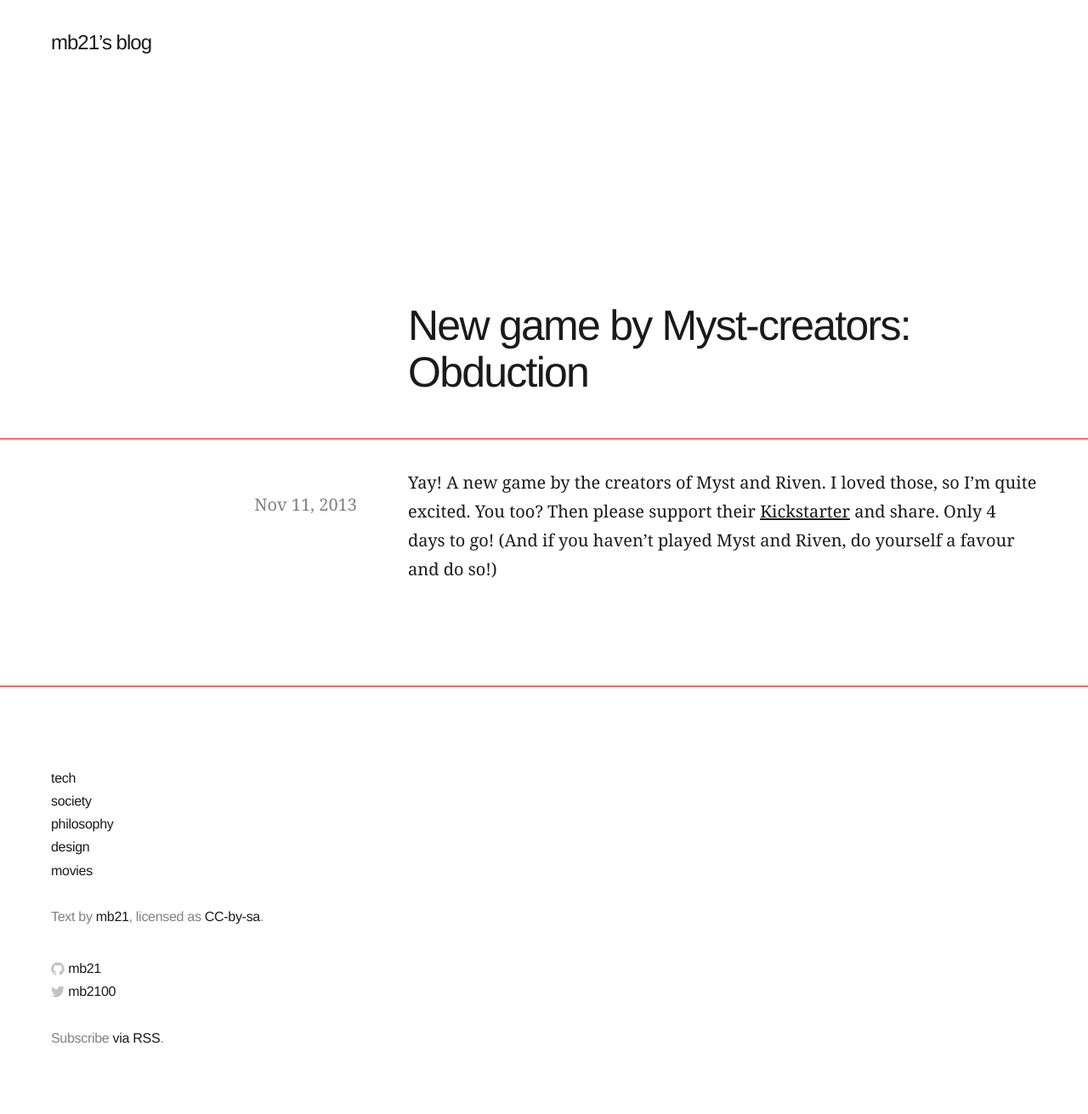
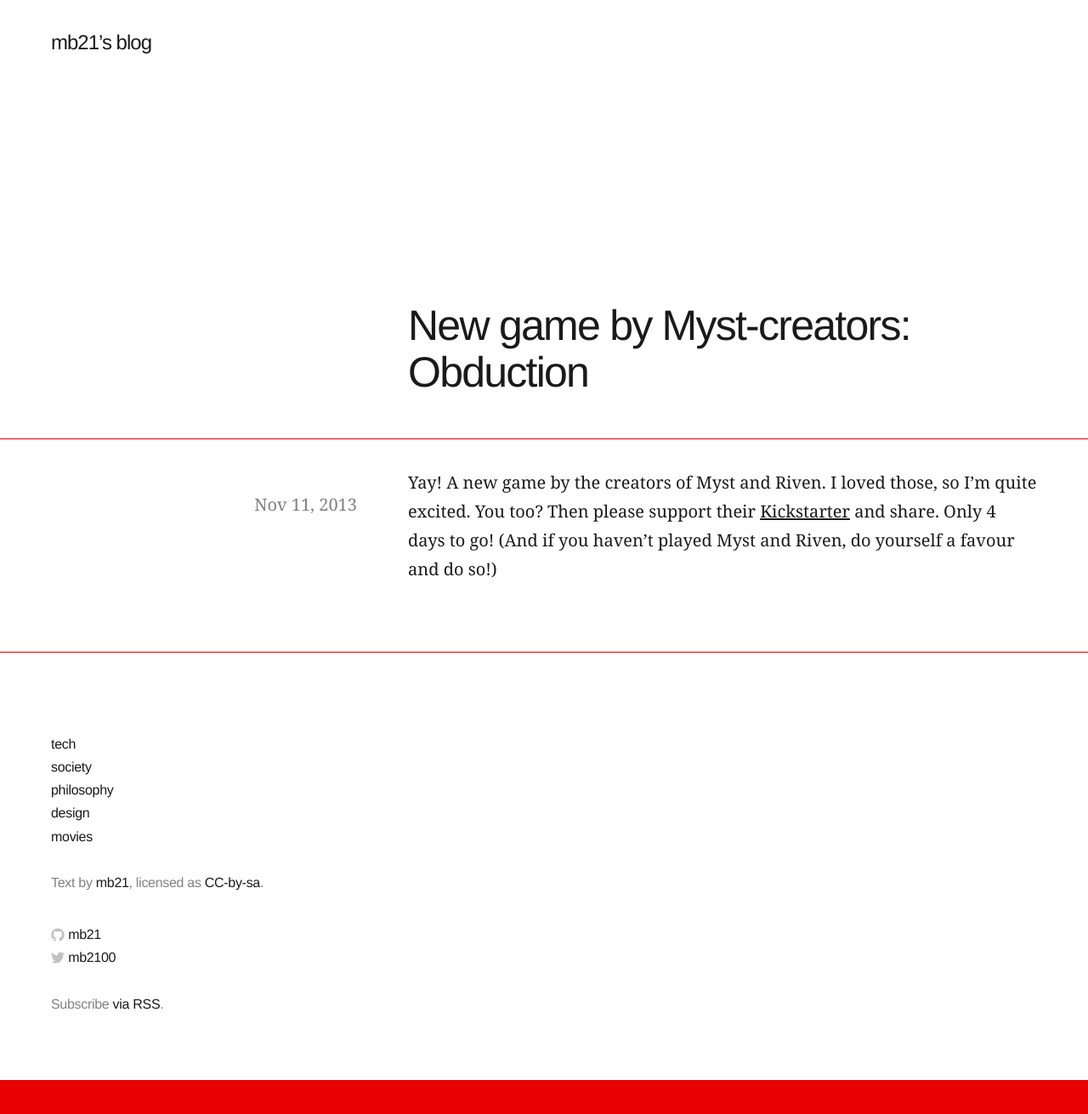
Before and after one commit to mb21/blog, a Jekyll site: the page built from _posts/2013-11-11-Obduction.md, in a window 1280 px wide. Shown: the whole page at 85% size. Built offline with Jekyll 4.4.1, drawn with Linux system fonts in a browser that asks for light colours; after the commit the page ends 1271 px from its top, so only the background shows below that.

Commit message:
Add background-color to body

```diff
--- a/css/site.scss
+++ b/css/site.scss
@@ -1,7 +1,7 @@
 ---
 ---
 :root {
-  --primary-color: red;
+  --primary-color: #e60000;
   --grey: #818181;
   --columns: 1fr 40em;
   --layout-space: 1.75rem;
@@ -25,6 +25,10 @@
   word-wrap: break-word;
   text-rendering: optimizeLegibility;
   font-kerning: normal;
+  background-color: var(--primary-color);
+  > * {
+    background-color: white;
+  }
 }
 
 p {
@@ -88,8 +92,6 @@
 }
 
 .site-header {
-  /* border-bottom: 1px solid var(--primary-color); */
-
   a {
     text-decoration: none;
     font-size: 24px;
@@ -101,9 +103,12 @@
 
 }
 
+main {
+  padding-bottom: 3em;
+}
+
 footer {
   border-top: 1px solid var(--primary-color);
-  margin-top: 5em;
   padding: var(--layout-space);
 
   a:not(:hover) {
@@ -143,9 +148,10 @@
     letter-spacing: -1.75px;
     line-height: 1.1;
     font-weight: 300;
-    margin: 30vh var(--layout-space) 1em var(--layout-space);
+    margin: 0;
+    padding: 30vh var(--layout-space) 1em var(--layout-space);
     @media (min-width: 1000px) {
-      margin-left: 0;
+      padding-left: 0;
     }
   }
   .meta, .article {
```
